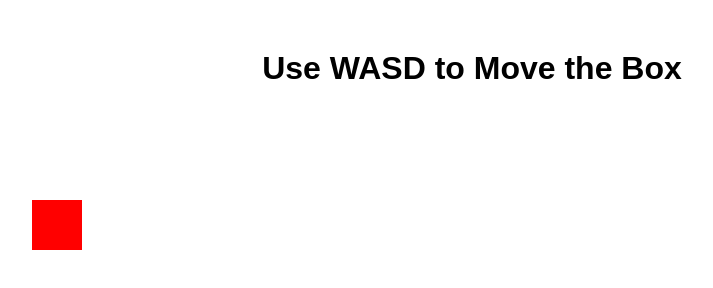
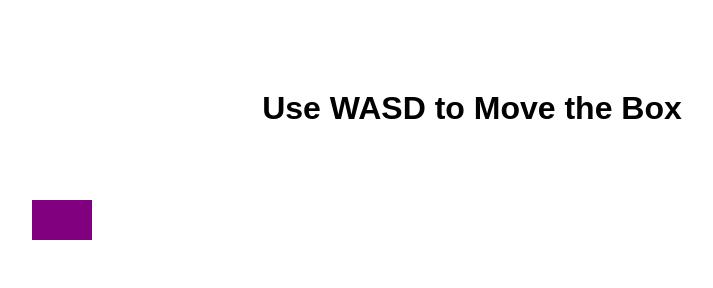
Before and after one commit to lomfley/test, a plain HTML site: page index.html in a window 1280 px wide. Shown: the whole page, without its empty margins (168-881 px from the left). Drawn offline with Linux system fonts and the light colour scheme.

Commit message:
Update style.css

```diff
--- a/style.css
+++ b/style.css
@@ -1,13 +1,13 @@
 body {
   text-align: center;
   font-family: sans-serif;
-  margin-top: 50px;
+  margin-top: 90px;
 }
 
 #box {
-  width: 50px;
-  height: 50px;
-  background-color: red;
+  width: 60px;
+  height: 40px;
+  background-color: purple;
   position: absolute;
   top: 200px;
   left: 200px;
```
